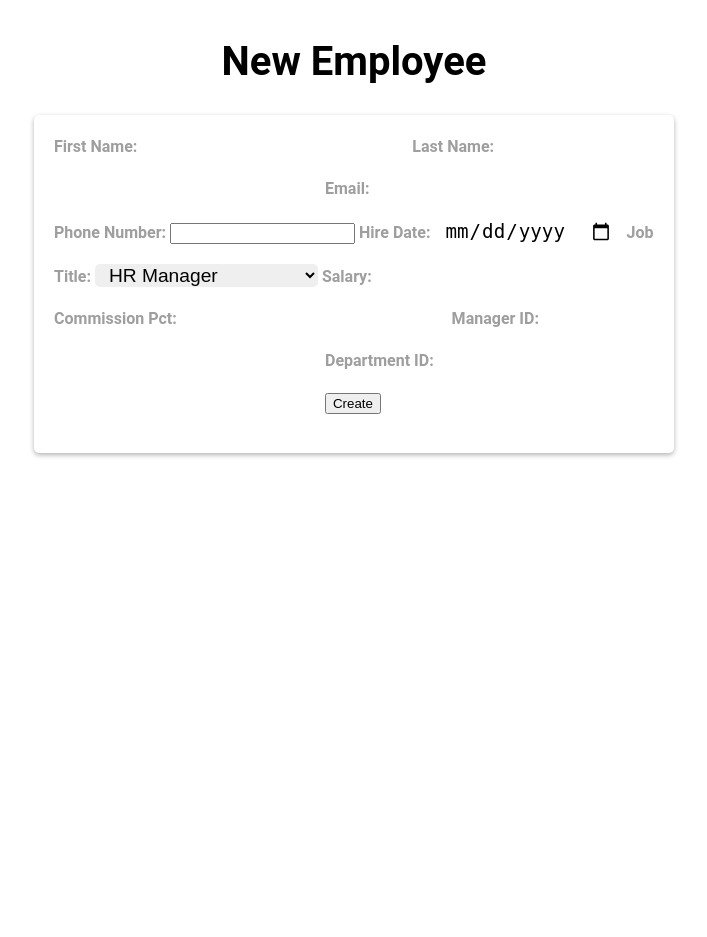
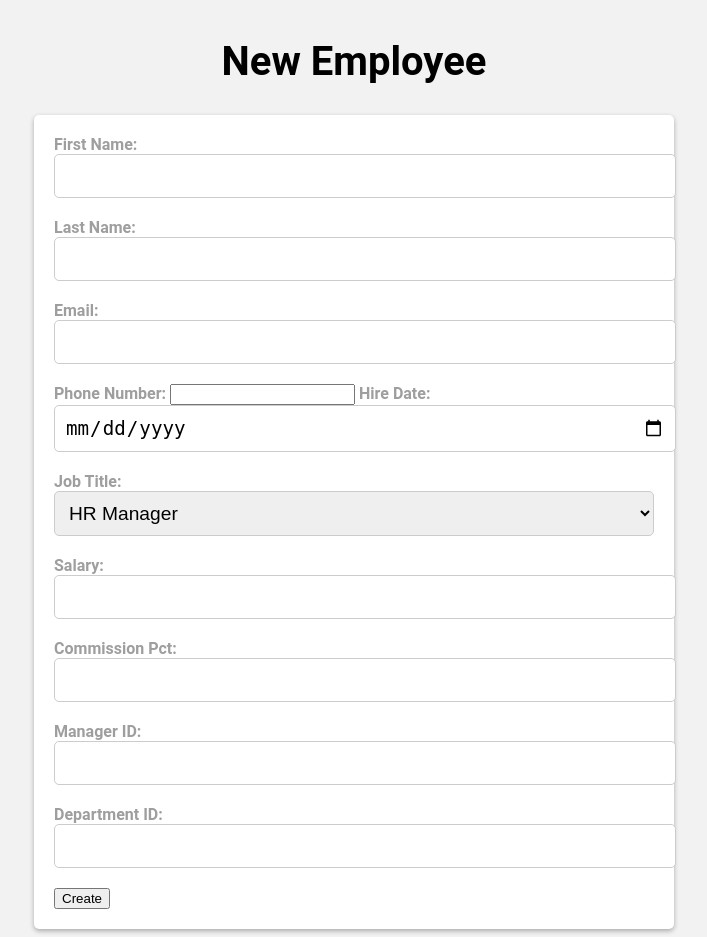
Before and after one commit to j143/personnel-mgmt, a Flask app: page /employee/new in a window 1280 px wide. Shown: the whole page, without its empty margins (286-993 px from the left). Before the commit the page ends 457 px from the top, so only its background shows below. Run offline with Flask 3, Linux system fonts and the light colour scheme.

Commit message:
fix styling for the form

```diff
--- a/static/style.css
+++ b/static/style.css
@@ -3,6 +3,7 @@ body {
   min-height: 100vh;
   flex-direction: column;
   font-family: 'Roboto', sans-serif;
+  background-color: #f2f2f2;
 }
 
 main {
@@ -38,17 +39,11 @@ form label {
 form input[type="text"],
 form input[type="email"],
 form input[type="number"],
-form input[type="date"] {
-  padding: 0 10px;
-  border: none;
-  border-radius: 5px;
-  margin-bottom: 20px;
-  font-size: 1.2rem;
-}
-
+form input[type="date"],
 form select {
-  padding: 0 10px;
-  border: none;
+  width: 100%;
+  padding: 10px;
+  border: 1px solid #ccc;
   border-radius: 5px;
   margin-bottom: 20px;
   font-size: 1.2rem;
```
